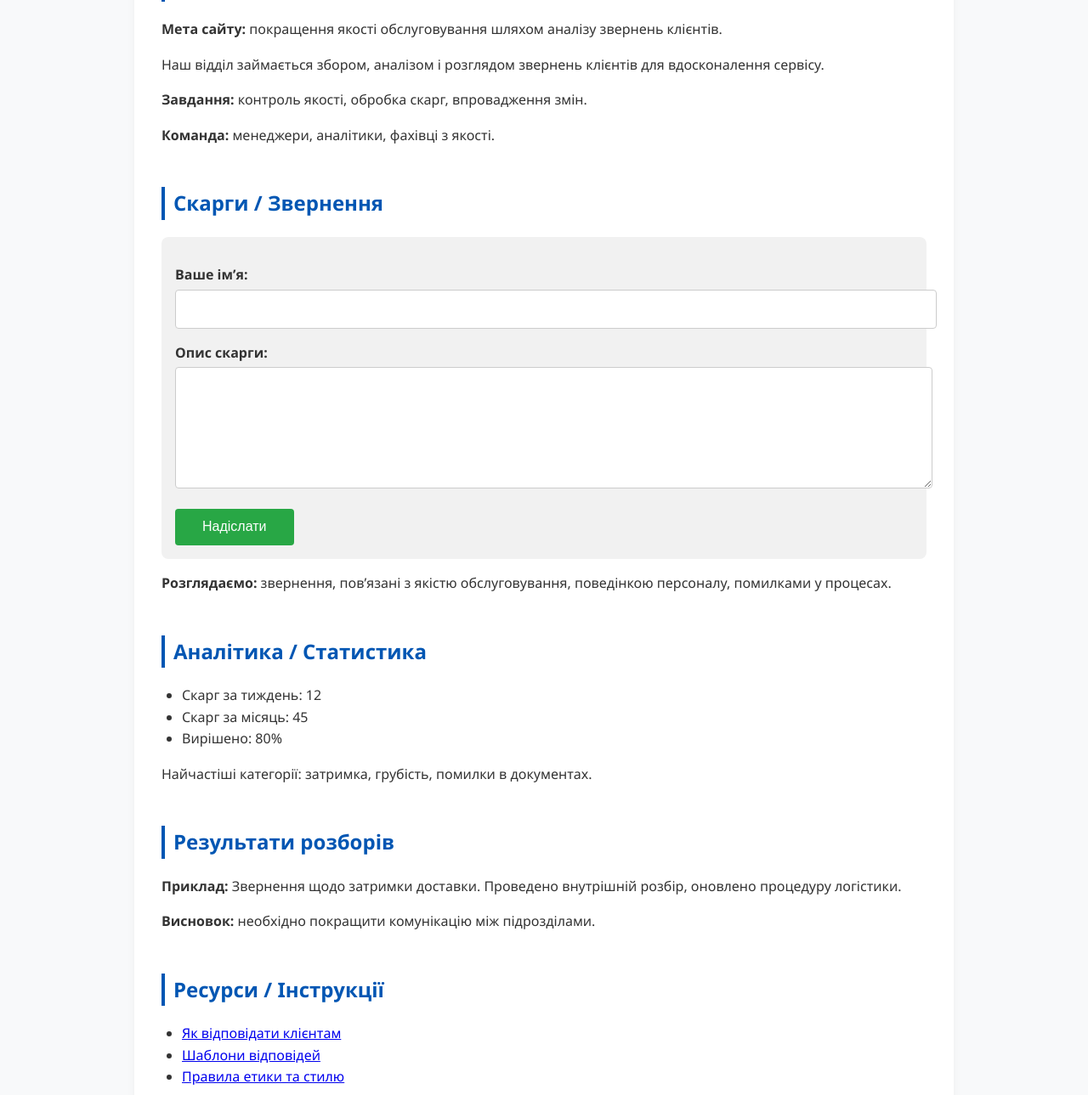
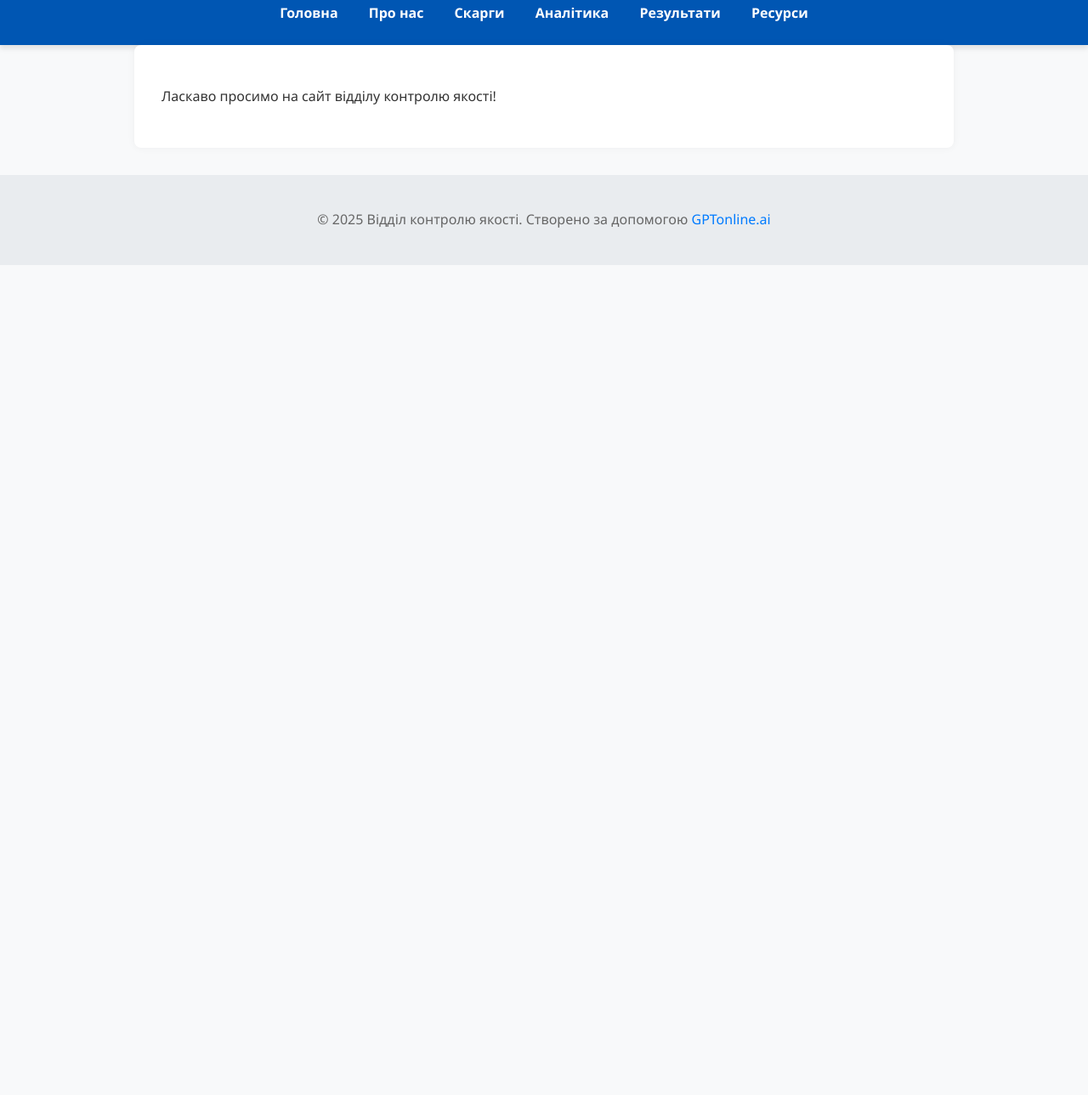
Before and after one commit to va2003st/call-center-complaints, a plain HTML site: page index.html in a window 1280 px wide. Shown: the part 229-1518 px from the top of the page at 85% size. After the commit the page ends 800 px from the top, so only its background shows below. Drawn offline with Linux system fonts and the light colour scheme.

Commit message:
Add files via upload

```diff
--- a/index.html
+++ b/index.html
@@ -18,59 +18,31 @@
     </nav>
   </header>
 
+<!DOCTYPE html>
+<html lang="uk">
+<head>
+  <meta charset="UTF-8">
+  <meta name="viewport" content="width=device-width, initial-scale=1.0">
+  <title>Головна</title>
+  <link rel="stylesheet" href="style.css">
+</head>
+<body>
+  <header>
+    <h1>Головна</h1>
+    <nav>
+      <a href="index.html">Головна</a>
+      <a href="about.html">Про нас</a>
+      <a href="complaints.html">Скарги</a>
+      <a href="stats.html">Аналітика</a>
+      <a href="results.html">Результати</a>
+      <a href="resources.html">Ресурси</a>
+    </nav>
+  </header>
   <main>
-
-    <section id="about">
-      <h2>Про нас</h2>
-      <p><strong>Мета сайту:</strong> покращення якості обслуговування шляхом аналізу звернень клієнтів.</p>
-      <p>Наш відділ займається збором, аналізом і розглядом звернень клієнтів для вдосконалення сервісу.</p>
-      <p><strong>Завдання:</strong> контроль якості, обробка скарг, впровадження змін.</p>
-      <p><strong>Команда:</strong> менеджери, аналітики, фахівці з якості.</p>
-    </section>
-
-    <section id="complaints">
-      <h2>Скарги / Звернення</h2>
-      <form action="#" method="post">
-        <label for="name">Ваше ім’я:</label>
-        <input type="text" id="name" name="name" required>
-
-        <label for="message">Опис скарги:</label>
-        <textarea id="message" name="message" required></textarea>
-
-        <button type="submit">Надіслати</button>
-      </form>
-      <p><strong>Розглядаємо:</strong> звернення, пов’язані з якістю обслуговування, поведінкою персоналу, помилками у процесах.</p>
-    </section>
-
-    <section id="stats">
-      <h2>Аналітика / Статистика</h2>
-      <ul>
-        <li>Скарг за тиждень: 12</li>
-        <li>Скарг за місяць: 45</li>
-        <li>Вирішено: 80%</li>
-      </ul>
-      <p>Найчастіші категорії: затримка, грубість, помилки в документах.</p>
-    </section>
-
-    <section id="results">
-      <h2>Результати розборів</h2>
-      <p><strong>Приклад:</strong> Звернення щодо затримки доставки. Проведено внутрішній розбір, оновлено процедуру логістики.</p>
-      <p><strong>Висновок:</strong> необхідно покращити комунікацію між підрозділами.</p>
-    </section>
-
-    <section id="resources">
-      <h2>Ресурси / Інструкції</h2>
-      <ul>
-        <li><a href="#">Як відповідати клієнтам</a></li>
-        <li><a href="#">Шаблони відповідей</a></li>
-        <li><a href="#">Правила етики та стилю</a></li>
-      </ul>
-    </section>
-
+    <p>Ласкаво просимо на сайт відділу контролю якості!</p>
   </main>
-
   <footer>
-    <p>&copy; 2025 Відділ контролю якості. Створено за допомогою <a href="https://gptonline.ai/" target="_blank">GPTonline.ai</a></p>
+    <p>&copy; 2025 Відділ контролю якості. Створено за допомогою <a href="https://gptonline.ai/">GPTonline.ai</a></p>
   </footer>
 </body>
 </html>
```
Also changed, not shown: about.txt (added), complaints.txt (added), resources.txt (added), results.txt (added), stats.txt (added).
